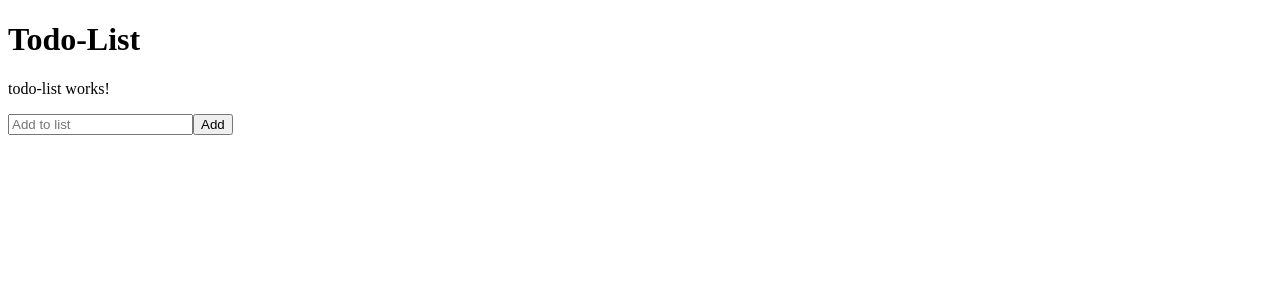
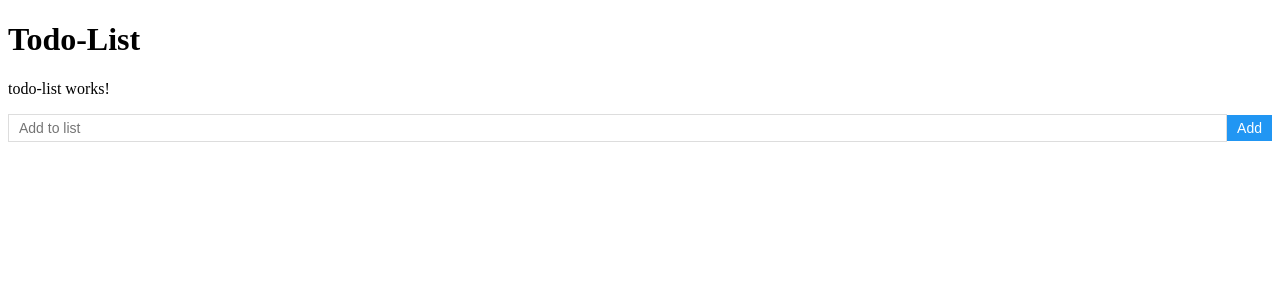
Before and after one commit to Ntshangase/todo-app, an Angular app: page / in a window 1280 px wide. Shown: the top 300 px of the page. Built offline with nearby package versions, Linux system fonts and the light colour scheme.

Commit message:
add: styling

```diff
--- a/src/app/todo-list/todo-list.component.css
+++ b/src/app/todo-list/todo-list.component.css
@@ -0,0 +1,49 @@
+form {
+    display: flex;
+    align-items: center;
+    margin-bottom: 20px;
+  }
+
+  form input {
+    flex-grow: 1;
+    padding: 5px 10px;
+    font-size: 14px;
+    border: 1px solid #ddd;
+  }
+
+  form button {
+    padding: 5px 10px;
+    font-size: 14px;
+    background-color: #2196f3;
+    color: white;
+    border: none;
+    cursor: pointer;
+  }
+
+  ul {
+    list-style: none;
+    margin: 0;
+    padding: 0;
+  }
+
+  ul li {
+    display: flex;
+    align-items: center;
+    padding: 10px;
+    border-bottom: 1px solid #ddd;
+  }
+
+  ul li.completed {
+    text-decoration: line-through;
+    color: #999;
+  }
+
+  ul li button {
+    margin-left: auto;
+    padding: 5px 10px;
+    font-size: 14px;
+    background-color: #2196f3;
+    color: white;
+    border: none;
+    cursor: pointer;
+  }
```
